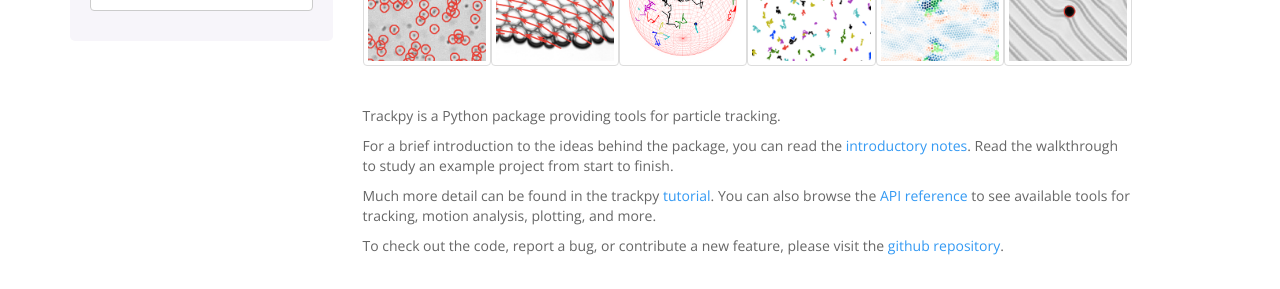
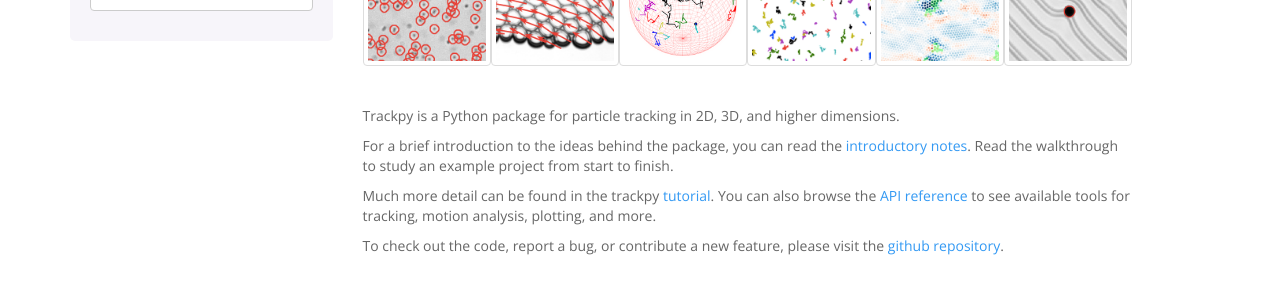
Before and after one commit to soft-matter/trackpy, a Sphinx documentation site: the page built from doc/index.rst, in a window 1280 px wide. Shown: the part 232-521 px from the top of the page. Built offline with Sphinx 7.4.7, drawn with Linux system fonts in a browser that asks for light colours; pages that are not in the unit, such as notebooks, are missing from menus.

Commit message:
DOC: Advertise 3D (and ND) on front page, matching REAMDE update in #224.

```diff
--- a/doc/index.rst
+++ b/doc/index.rst
@@ -51,7 +51,7 @@
     <br>
 
 
-Trackpy is a Python package providing tools for particle tracking.
+Trackpy is a Python package for particle tracking in 2D, 3D, and higher dimensions.
 
 For a brief introduction to the ideas behind the package, you can read the :ref:`introductory notes <introduction>`. Read the :doc:`walkthrough <tutorial/walkthrough>` to study an example project from start to finish.
 
```
